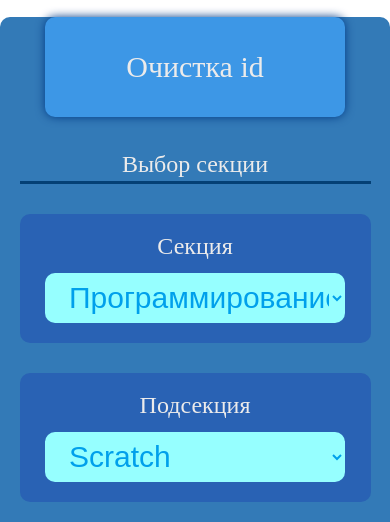
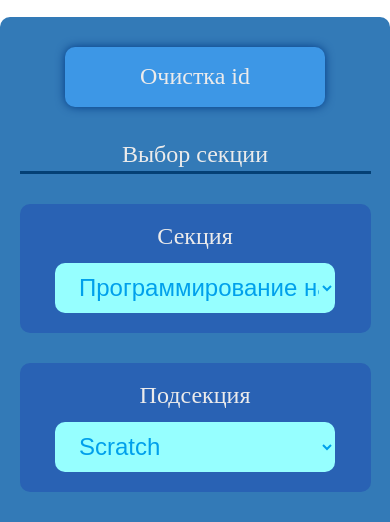
Before and after one commit to Alexander-dev01/SUT_form, a website: page index.html in a window 390 px wide. Shown: the part 322-844 px from the top of the page. Drawn offline with Linux system fonts and the light colour scheme.

Commit message:
fix adaptiv

```diff
--- a/style/style.css
+++ b/style/style.css
@@ -68,9 +68,9 @@ label:focus-within {
 }
 
 button {
-  width: 300px;
-  height: 100px;
-  font-size: 30px;
+  width: 260px;
+  height: 60px;
+  font-size: 24px;
   border-radius: var(--border-radius);
   color: #ecebeb;
   background-color: var(--background-color-button);
@@ -93,7 +93,7 @@ select {
   width: 300px;
   height: 50px;
 
-  font-size: 30px;
+  font-size: 24px;
   border-radius: var(--border-radius);
   background-color: rgb(150, 255, 255);
   padding-left: 20px;
@@ -110,16 +110,17 @@ select {
   background-color: var(--background-color2);
   transition: 0.5s;
 }
-.itog-error{
+
+.itog-error {
   background-color: var(--background-color2-error);
 
 }
 
-.title{
+.title {
   display: flex;
   justify-content: center;
   align-items: center;
-  padding:5px 0px ;
+  padding: 5px 0px;
   width: 90%;
   border-bottom: 3px solid var(--background-color1-focus);
 }
@@ -138,15 +139,19 @@ select {
     padding: 0px;
   }
 
-  label:first-child {
+  button:first-child {
     margin-top: 30px;
   }
 
-  label:last-child {
+  button:last-child {
     margin-bottom: 30px;
   }
 
   label, p {
-  flex-direction: column;
+    flex-direction: column;
+  }
+
+  input, select {
+    width: 280px;
+  }
 }
-}
```
